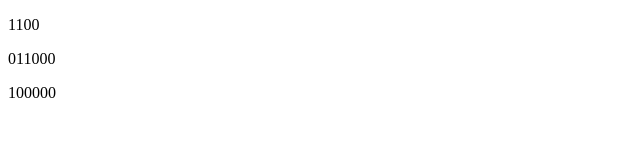
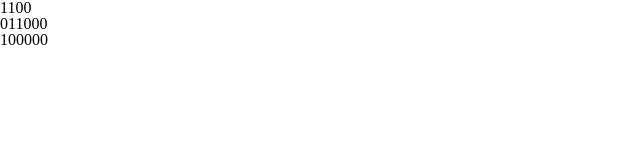
Before and after one commit to Donovantxy/BitWatch, a plain HTML site: page index.html in a window 1280 px wide. Shown: the whole page, without its empty margins (0-640 px from the left). Drawn offline with nearby package versions, Linux system fonts and the light colour scheme.

Commit message:
add reset.css, and changed P to LI

```diff
--- a/index.html
+++ b/index.html
@@ -7,6 +7,7 @@
     <script src="https://ajax.googleapis.com/ajax/libs/angularjs/1.2.0/angular.min.js"></script>
     <script src="js/app.js"></script>
 
+    <link rel="stylesheet" href="css/reset.css">
     <link rel="stylesheet" href="css/style.css">
 
 </head>
@@ -14,9 +15,13 @@
 
 <div ng-controller="BitWatch as bw">
 
-    <p>{{bw.watch.hours}}</p>
-    <p>{{bw.watch.mins}}</p>
-    <p>{{bw.watch.secs}}</p>
+    <ul>
+        <li>{{bw.watch.hours}}</li>
+        <li>{{bw.watch.mins}}</li>
+        <li>{{bw.watch.secs}}</li>
+    </ul>
+
+
 
 </div>
 
```
